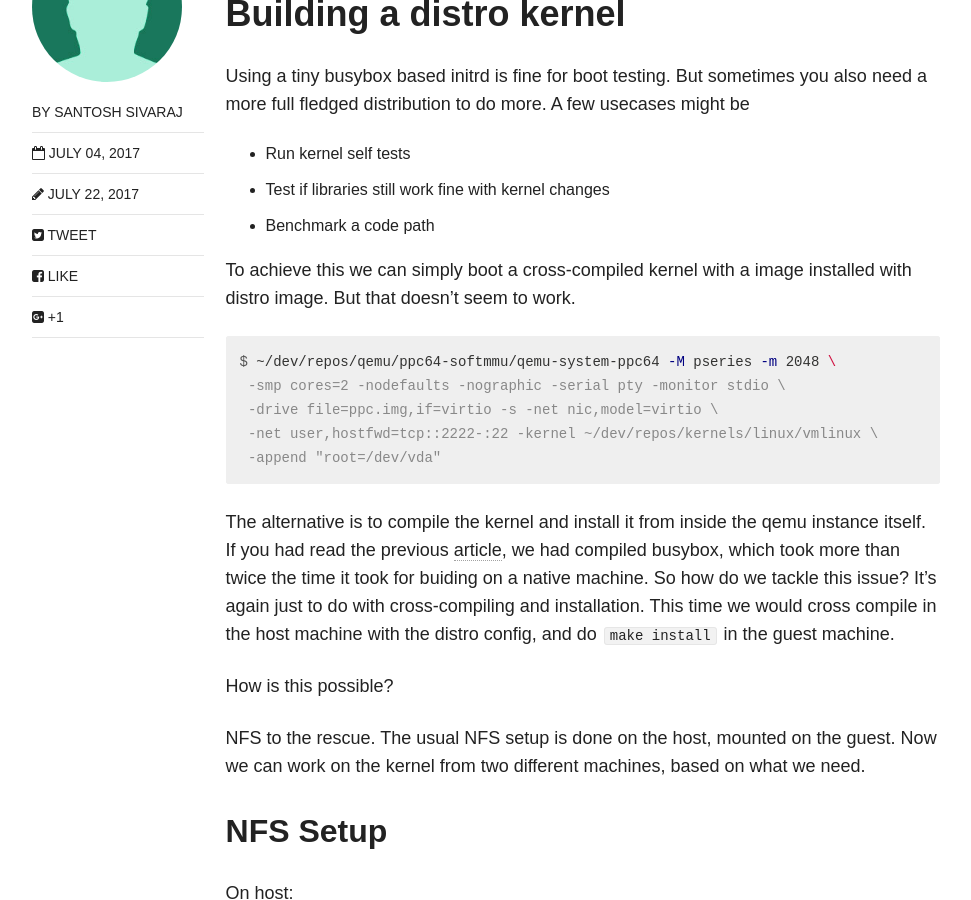
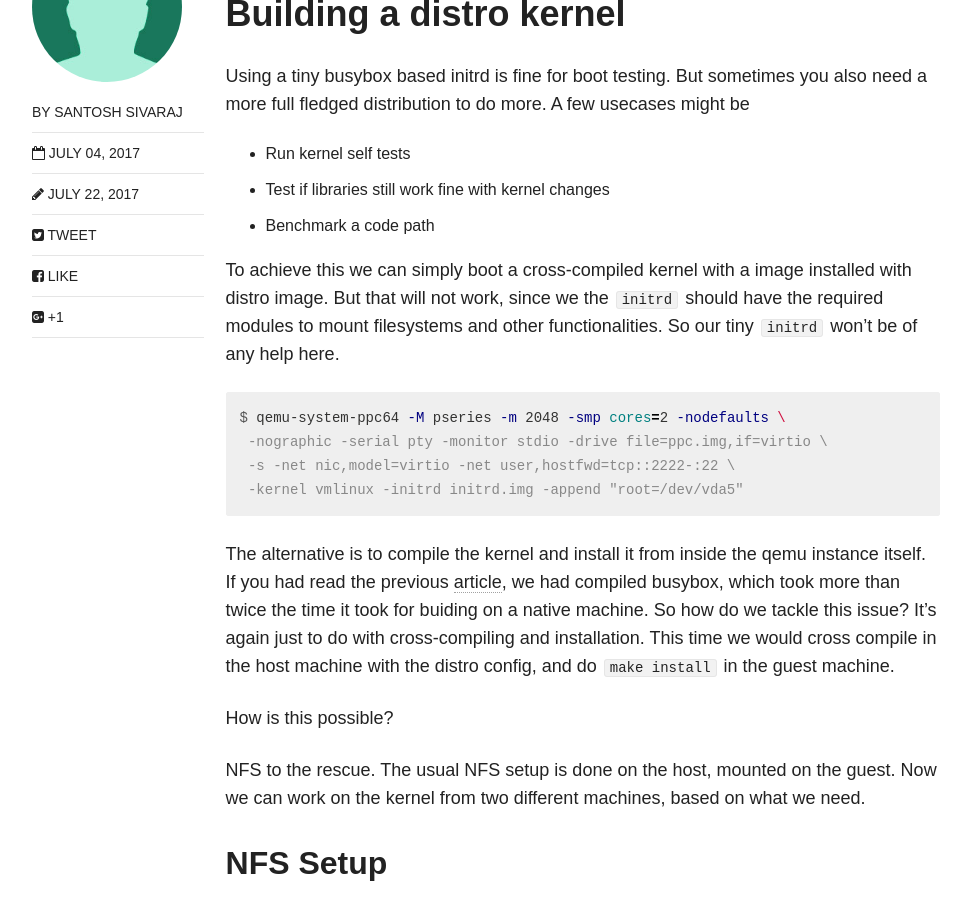
Before and after one commit to fossix/fossix.github.io, a Jekyll site: the page built from _posts/articles/2017-07-04-powerpc-kernel-development-on-qemu-2.md, in a window 1280 px wide and 900 px high, scrolled down 1070 px. Shown: the whole window, without its empty margins (154-1125 px from the left). Built offline with Jekyll 4.4.1, drawn with Linux system fonts in a browser that asks for light colours; nearby versions of some CDN libraries.

Commit message:
articles/qemu-2: A few corrections
Remove hard coded path from the commands, and update info on why we can't
boot using the tiny initrd.

Signed-off-by: Santosh Sivaraj <santosh@fossix.org>

````diff
--- a/_posts/articles/2017-07-04-powerpc-kernel-development-on-qemu-2.md
+++ b/_posts/articles/2017-07-04-powerpc-kernel-development-on-qemu-2.md
@@ -27,14 +27,15 @@ also need a more full fledged distribution to do more. A few usecases might be
   - Benchmark a code path
 
 To achieve this we can simply boot a cross-compiled kernel with a image
-installed with distro image. But that doesn't seem to work.
+installed with distro image. But that will not work, since we the `initrd`
+should have the required modules to mount filesystems and other
+functionalities. So our tiny `initrd` won't be of any help here.
 
 ```console
-$ ~/dev/repos/qemu/ppc64-softmmu/qemu-system-ppc64 -M pseries -m 2048 \
- -smp cores=2 -nodefaults -nographic -serial pty -monitor stdio \
- -drive file=ppc.img,if=virtio -s -net nic,model=virtio \
- -net user,hostfwd=tcp::2222-:22 -kernel ~/dev/repos/kernels/linux/vmlinux \
- -append "root=/dev/vda"
+$ qemu-system-ppc64 -M pseries -m 2048 -smp cores=2 -nodefaults \
+ -nographic -serial pty -monitor stdio -drive file=ppc.img,if=virtio \
+ -s -net nic,model=virtio -net user,hostfwd=tcp::2222-:22 \
+ -kernel vmlinux -initrd initrd.img -append "root=/dev/vda5"
 ```
 
 The alternative is to compile the kernel and install it from inside the qemu
````
